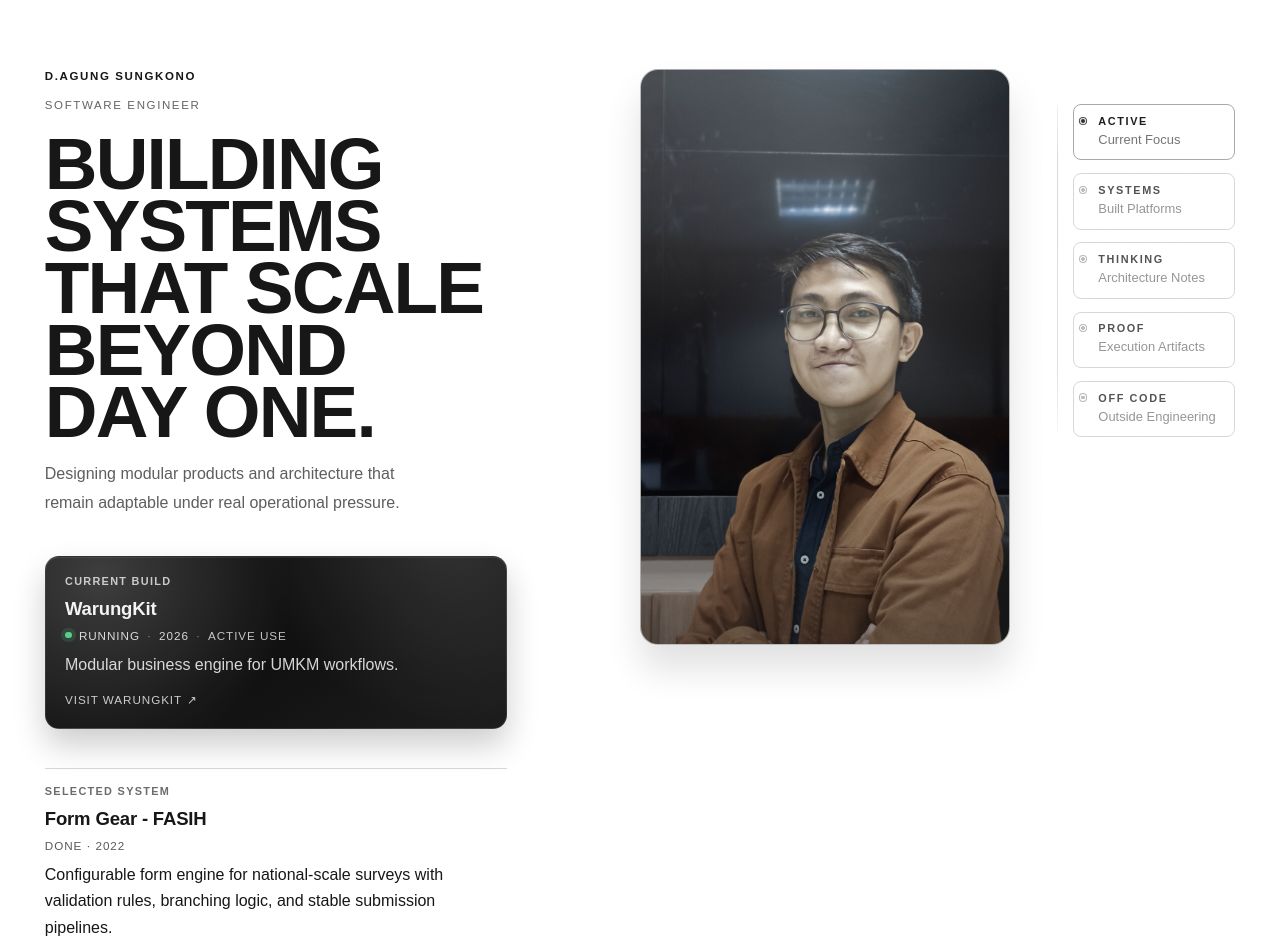
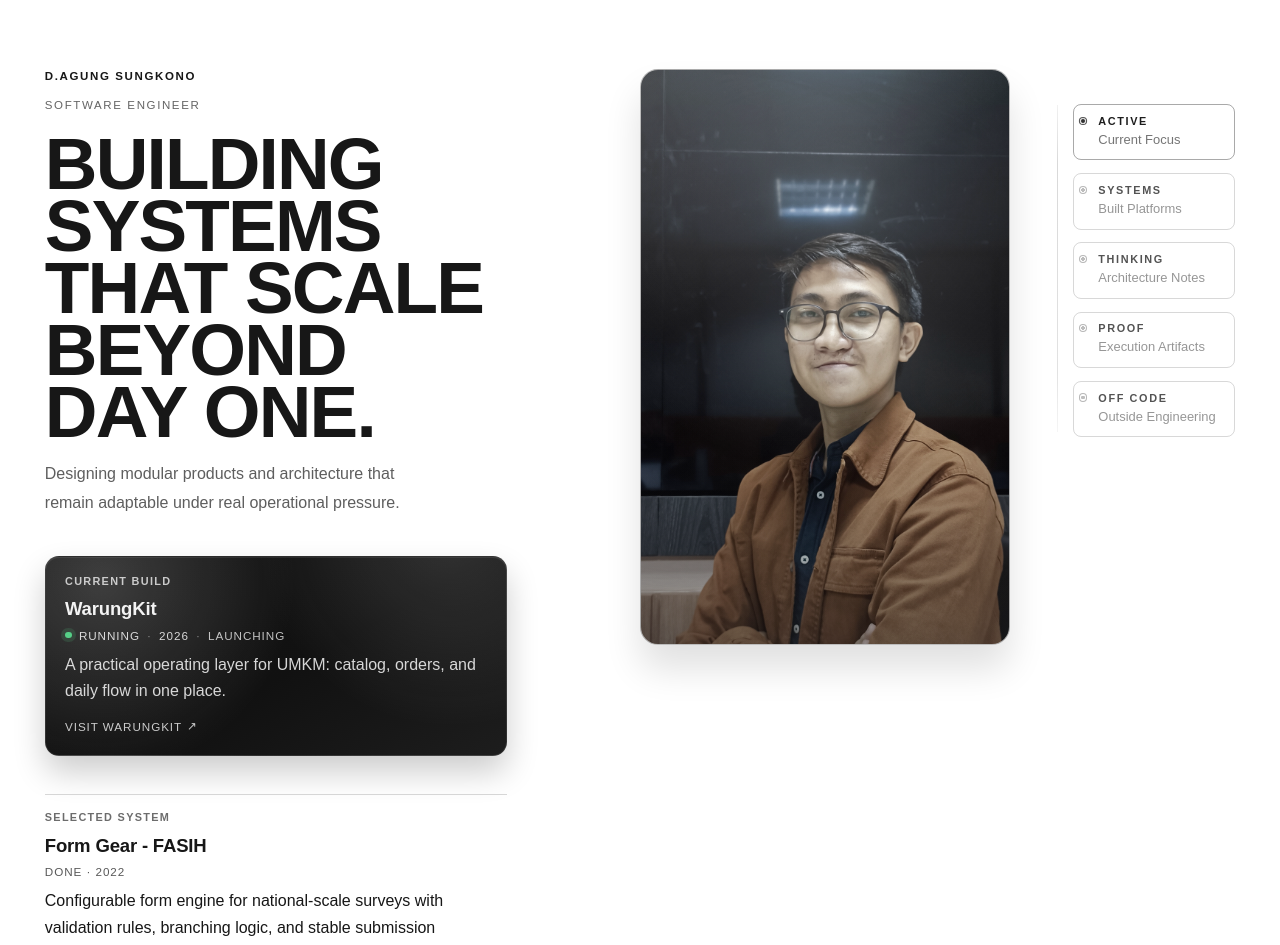
Before and after one commit to d-agung-sungkono/d-agung, a Next.js app: page / in a window 1280 px wide. Shown: the top 945 px of the page. Built offline with nearby package versions, Linux system fonts and the light colour scheme.

Commit message:
refine(systems): update warungkit narrative and home system links

```diff
--- a/src/app/(site)/systems/page.tsx
+++ b/src/app/(site)/systems/page.tsx
@@ -5,6 +5,7 @@ import { systems } from '@/data/systems'
 import styles from './systems.module.css'
 
 function formatStatus(status: string): string {
+  if (status.trim() === 'running') return 'launching'
   return status.trim().replace('-', ' ')
 }
 
--- a/src/components/home/Hero.tsx
+++ b/src/components/home/Hero.tsx
@@ -1,4 +1,5 @@
 import Image from 'next/image'
+import Link from 'next/link'
 
 import type { SystemItem } from '@/types/system'
 
@@ -25,7 +26,7 @@ const railItems: RailItem[] = [
 ]
 
 function getStageText(system: SystemItem): string {
-  if (system.status === 'running') return 'active use'
+  if (system.status === 'running') return 'launching'
   if (system.status === 'done') return 'stable release'
   if (system.status === 'in-progress') return 'pre-mvp'
   return 'early exploration'
@@ -52,7 +53,9 @@ function SystemSummary({
       <h2 className={styles.sectionTitle}>{title}</h2>
       {system ? (
         <article>
-          <h3 className={styles.systemTitle}>{system.title}</h3>
+          <h3 className={styles.systemTitle}>
+            <Link href={`/systems/${system.slug}`}>{system.title}</Link>
+          </h3>
           {isCurrentBuild ? (
             <p className={styles.systemMeta}>
               <span className={styles.statusIndicator} aria-hidden="true" />
--- a/src/data/systems.ts
+++ b/src/data/systems.ts
@@ -5,7 +5,7 @@ export const systems: SystemItem[] = [
     slug: 'umkm-kit',
     title: 'WarungKit',
     summary:
-      'Modular business engine for UMKM workflows.',
+      'A practical operating layer for UMKM: catalog, orders, and daily flow in one place.',
     status: 'running',
     year: '2026',
     featured: true,
```
Also changed, not shown: src/app/(site)/systems/[slug]/page.tsx (+8 -1 lines).
